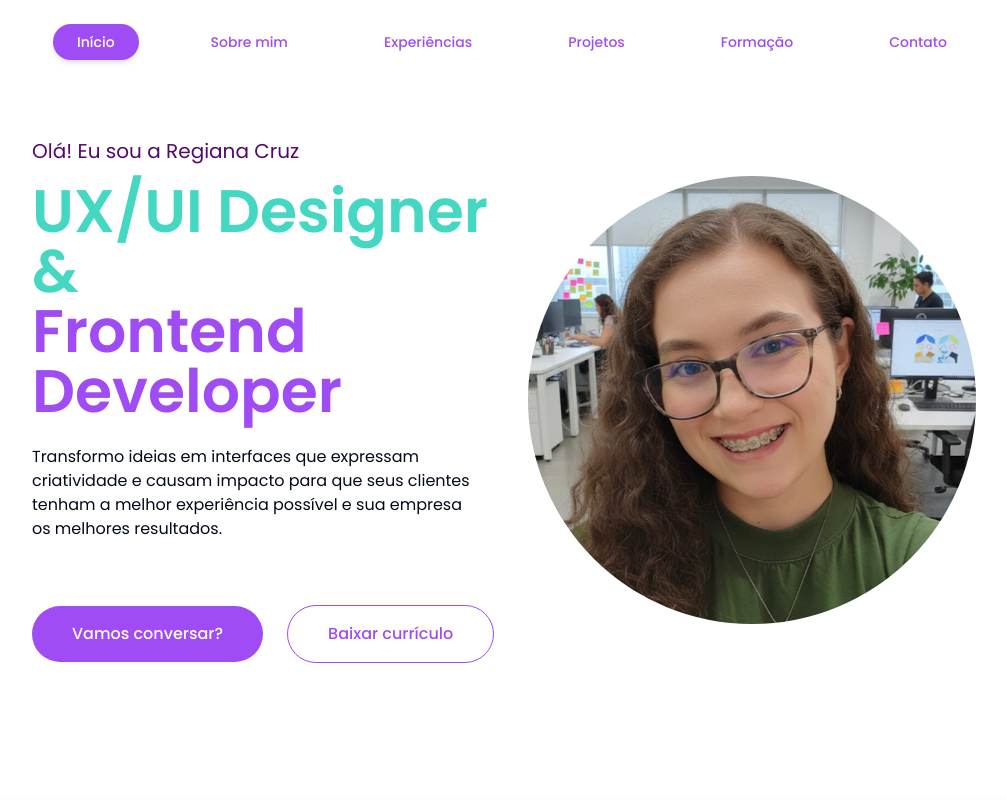
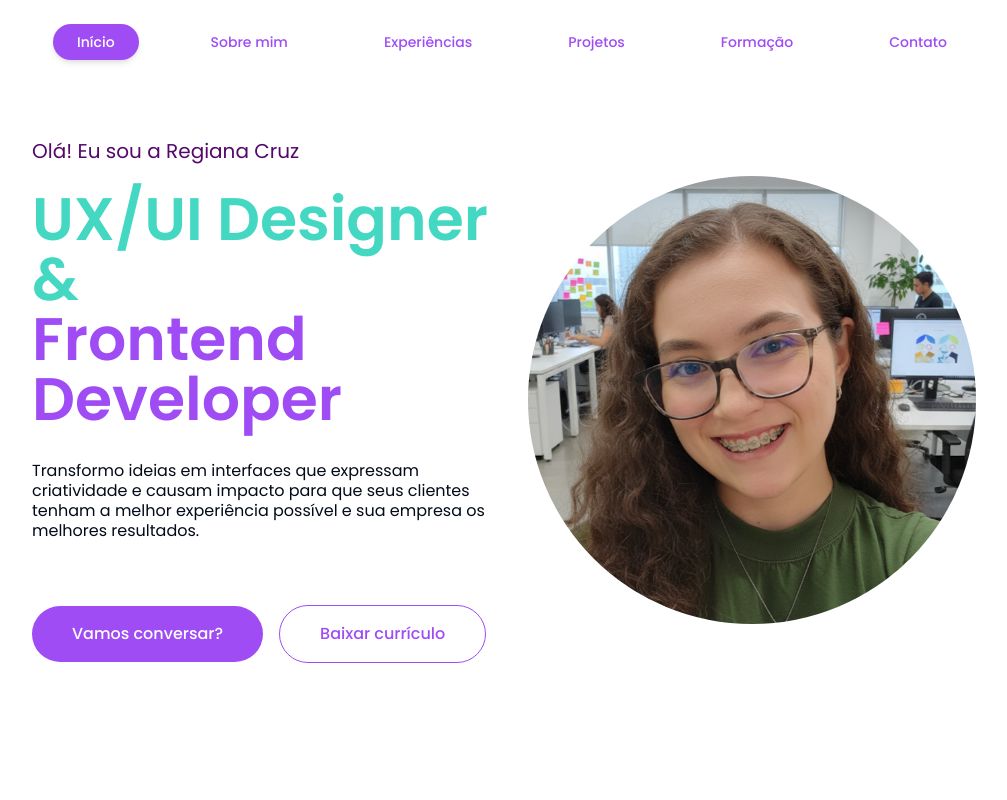
Before and after one commit to RegianaBarbosa/portfolio-regiana-cruz, a React (Vite) app: page /projeto/1 in a window 1280 px wide. Shown: the top 800 px of the page, without its empty margins (128-1135 px from the left). Built offline with nearby package versions, Linux system fonts and the light colour scheme.

Commit message:
feat: refine layout spacing and text styling in Hero component for improved readability

```diff
--- a/src/sections/Hero.tsx
+++ b/src/sections/Hero.tsx
@@ -9,7 +9,7 @@ export const Hero = ({ id }: HeroProps) => {
   return (
     <section
       id={id}
-      className="w-full flex items-center justify-center min-h-screen scroll-mt-16"
+      className="w-full flex items-center justify-center min-h-screen mb-16 scroll-mt-16"
     >
       <div className="flex flex-col-reverse lg:flex-row w-full items-center justify-between px-6 md:px-16 lg:px-40 gap-8 lg:gap-0">
         {/* Texto */}
@@ -18,19 +18,19 @@ export const Hero = ({ id }: HeroProps) => {
             Olá! Eu sou a Regiana Cruz
           </h4>
 
-          <h2 className="mt-4 text-h-2 font-semibold color-secondary">
+          <h2 className="mt-3 lg:mt-6 text-h-2 font-semibold color-secondary">
             UX/UI Designer & <br />
             <span className="color-primary">Frontend Developer</span>
           </h2>
 
-          <p className="mt-6 text-body color-black leading-6 max-w-md">
+          <p className="mt-4 lg:mt-8 text-xs lg:text-base color-black leading-5 max-w-md lg:max-w-xl">
             Transformo ideias em interfaces que expressam criatividade e causam
             impacto para que seus clientes tenham a melhor experiência possível
             e sua empresa os melhores resultados.
           </p>
 
           {/* Botões */}
-          <div className="flex flex-col md:flex-row items-center justify-center md:justify-start gap-6 mt-16">
+          <div className="flex flex-col md:flex-row items-center justify-center md:justify-start gap-4 mt-6 md:mt-16">
             <BtnLink
               text="Vamos conversar?"
               textClassName="text-body"
@@ -54,7 +54,7 @@ export const Hero = ({ id }: HeroProps) => {
           <img
             src={profile}
             alt="Foto de Regiana Cruz"
-            className="w-60 h-60 md:w-72 md:h-72 lg:w-md lg:h-112 object-cover rounded-full"
+            className="w-50 h-50 md:w-72 md:h-72 lg:w-md lg:h-112 object-cover rounded-full"
           />
         </div>
       </div>
```
